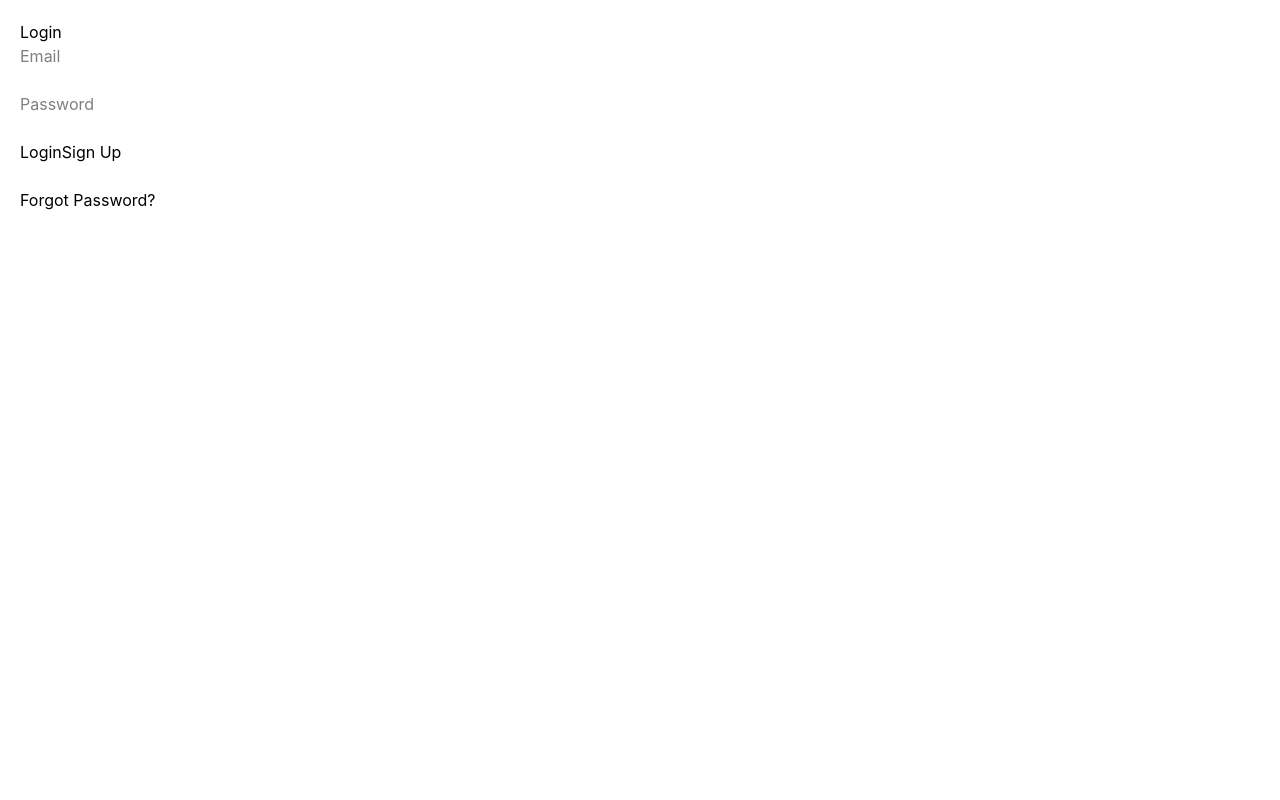
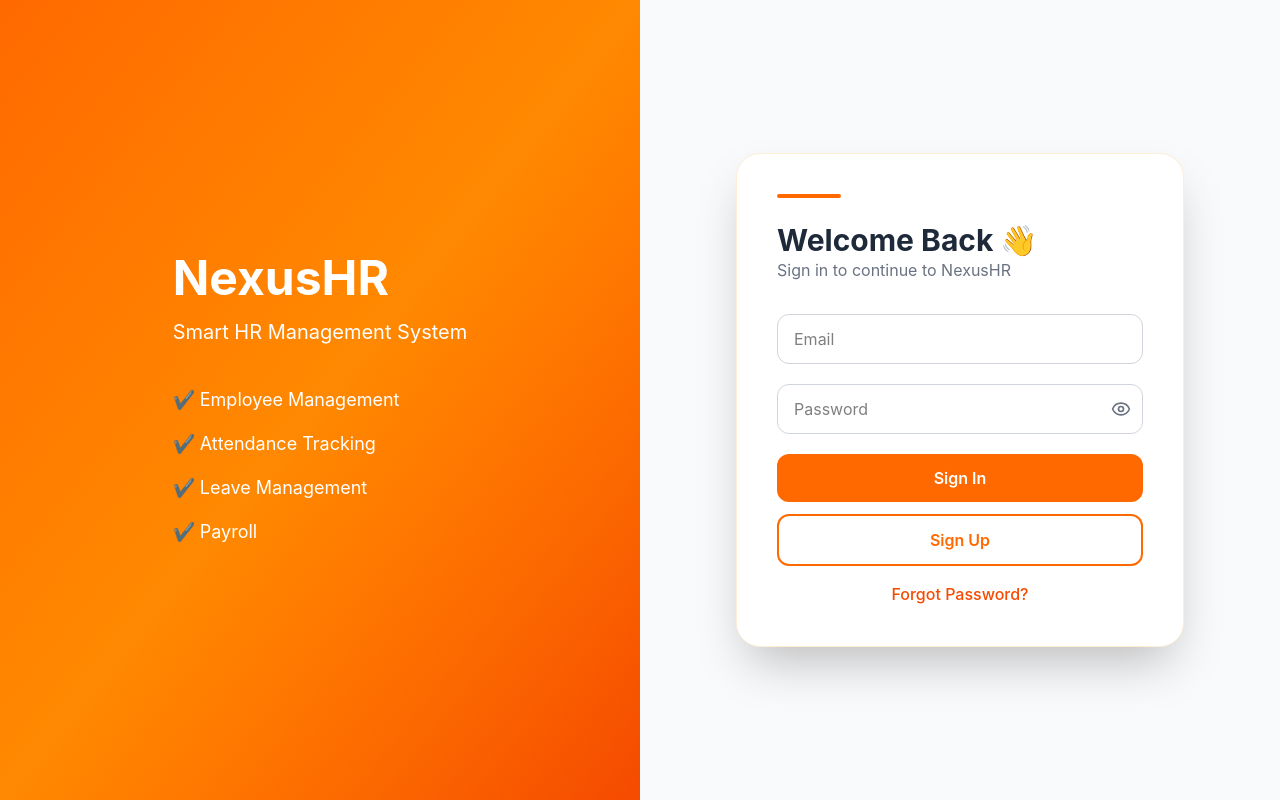
Before and after one commit to Ved1Pandey/nexushr, a React (Vite) app: page / in a window 1280 px wide. Built offline with nearby package versions, Linux system fonts and the light colour scheme.

Commit message:
Redesign login page with modern UI and password toggle

```diff
--- a/package.json
+++ b/package.json
@@ -11,6 +11,7 @@
   },
   "dependencies": {
     "@supabase/supabase-js": "^2.105.3",
+    "lucide-react": "^1.27.0",
     "react": "^19.2.4",
     "react-calendar": "^6.0.1",
     "react-dom": "^19.2.4",
--- a/src/App.tsx
+++ b/src/App.tsx
@@ -12,7 +12,7 @@ import EmployeeDirectory from "./pages/EmployeeDirectory";
 import AttendanceRegularization from "./pages/AttendanceRegularization";
 import Payroll from "./Admin/pages/Payroll";
 import ManagerDashboard from "./pages/ManagerDashboard";
-import ForgotPassword from "./pages/ForgotPassword";
+import ForgotPassword from "./pages/ForgotPassword.tsx";
 
 function App() {
   return (
--- a/src/Login.tsx
+++ b/src/Login.tsx
@@ -1,4 +1,5 @@
 import { useState, useEffect } from "react";
+import { Eye, EyeOff } from "lucide-react";
 import { useNavigate } from "react-router-dom";
 
 const Login = () => {
@@ -6,7 +7,7 @@ const Login = () => {
   const [password, setPassword] = useState("");
   const [loading, setLoading] = useState(false);
   const [error, setError] = useState("");
-
+  const [showPassword, setShowPassword] = useState(false);
   const navigate = useNavigate();
 
   // ✅ already logged in → redirect ONCE only
@@ -125,38 +126,93 @@ else {
   }
 };
 
+
   return (
-    <div style={{ padding: 20 }}>
-      <h2>Login</h2>
+    <div className="min-h-screen flex">
+      <div className="hidden lg:flex w-1/2 bg-gradient-to-br from-orange-500 via-orange-400 to-orange-600 text-white items-center justify-center p-16">
+  <div>
+    <h1 className="text-5xl font-bold">NexusHR</h1>
 
-      {error && <p style={{ color: "red" }}>{error}</p>}
+    <p className="mt-4 text-xl">
+      Smart HR Management System
+    </p>
 
-      <input
+    <div className="mt-10 space-y-4 text-lg">
+      <p>✔ Employee Management</p>
+      <p>✔ Attendance Tracking</p>
+      <p>✔ Leave Management</p>
+      <p>✔ Payroll</p>
+    </div>
+  </div>
+</div>
+<div className="flex w-full lg:w-1/2 items-center justify-center bg-gray-50 px-6">
+<div className="bg-white shadow-2xl rounded-3xl p-10 w-full max-w-md border border-orange-100">
+
+      <div className="w-16 h-1 bg-orange-500 rounded-full mb-6"></div>
+
+<h2 className="text-3xl font-bold text-gray-800">
+  Welcome Back 👋
+</h2>
+
+
+<p className="text-gray-500 mb-8">
+Sign in to continue to NexusHR
+</p>
+
+
+      {error && (
+  <div className="mb-4 rounded-lg bg-red-100 border border-red-300 text-red-700 px-4 py-3">
+    {error}
+  </div>
+)}<input
+  type="email"
   placeholder="Email"
   value={email}
   onChange={(e) => setEmail(e.target.value)}
+  className="w-full border border-gray-300 rounded-xl px-4 py-3 mb-5 focus:outline-none focus:ring-2 focus:ring-orange-500"
 />
-      <br /><br />
+
+
+<div className="relative mb-5">
 
 <input
-        type="password"
+  type={showPassword ? "text" : "password"}
   placeholder="Password"
   value={password}
   onChange={(e) => setPassword(e.target.value)}
+  className="w-full border border-gray-300 rounded-xl px-4 py-3 pr-12 focus:outline-none focus:ring-2 focus:ring-orange-500"
 />
-      <br /><br />
 
-      <button onClick={handleLogin} disabled={loading}>
-        {loading ? "Logging in..." : "Login"}
+<button
+  type="button"
+  onClick={() => setShowPassword(!showPassword)}
+  className="absolute right-3 top-1/2 -translate-y-1/2 text-gray-500"
+>
+  {showPassword ? <EyeOff size={20} /> : <Eye size={20} />}
 </button>
-      <button onClick={handleSignup}>
+
+</div>
+      <button
+  onClick={handleLogin}
+  disabled={loading}
+  className="w-full bg-orange-500 hover:bg-orange-600 text-white font-semibold py-3 rounded-xl transition duration-200 disabled:opacity-50"
+>
+  {loading ? "Logging in..." : "Sign In"}
+</button>
+<button
+  onClick={handleSignup}
+  className="w-full mt-3 border-2 border-orange-500 text-orange-500 font-semibold py-3 rounded-xl hover:bg-orange-50 transition duration-200"
+>
   Sign Up
 </button>
-   <br /><br />
-
-<button onClick={() => navigate("/forgot-password")}>
+<button
+  onClick={() => navigate("/forgot-password")}
+  className="mt-4 w-full text-center text-orange-600 font-medium hover:text-orange-700 hover:underline transition"
+>
   Forgot Password?
 </button>
+    </div>
+</div>
 </div>
   );
 };
--- a/src/pages/ForgotPassword.tsx
+++ b/src/pages/ForgotPassword.tsx
@@ -120,3 +120,4 @@ const ForgotPassword = () => {
 };
 
 export default ForgotPassword;
+//VedPandey
```
Also changed, not shown: 1 other file (tests, documents, lock files or other folders). Lines whose indentation alone changed are shown as unchanged.
